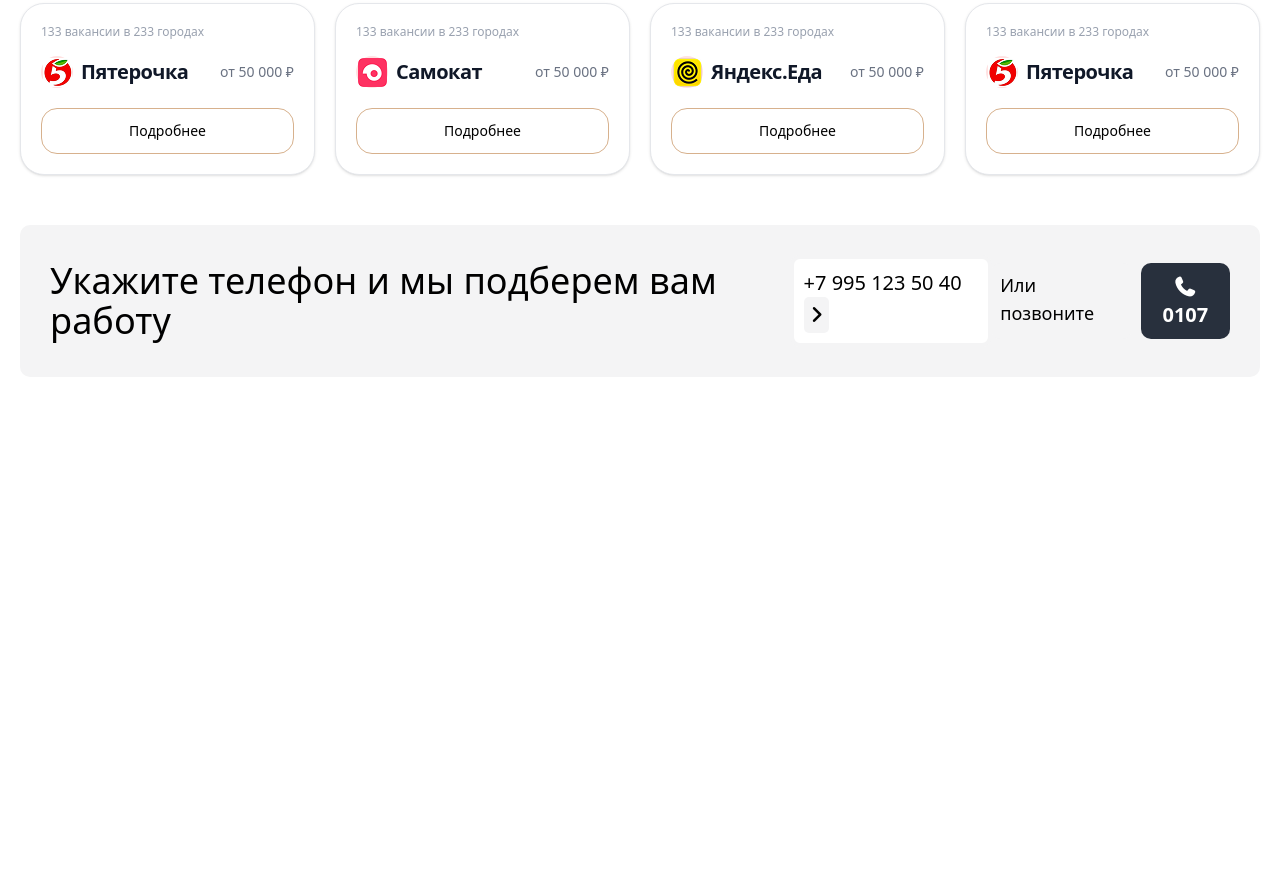
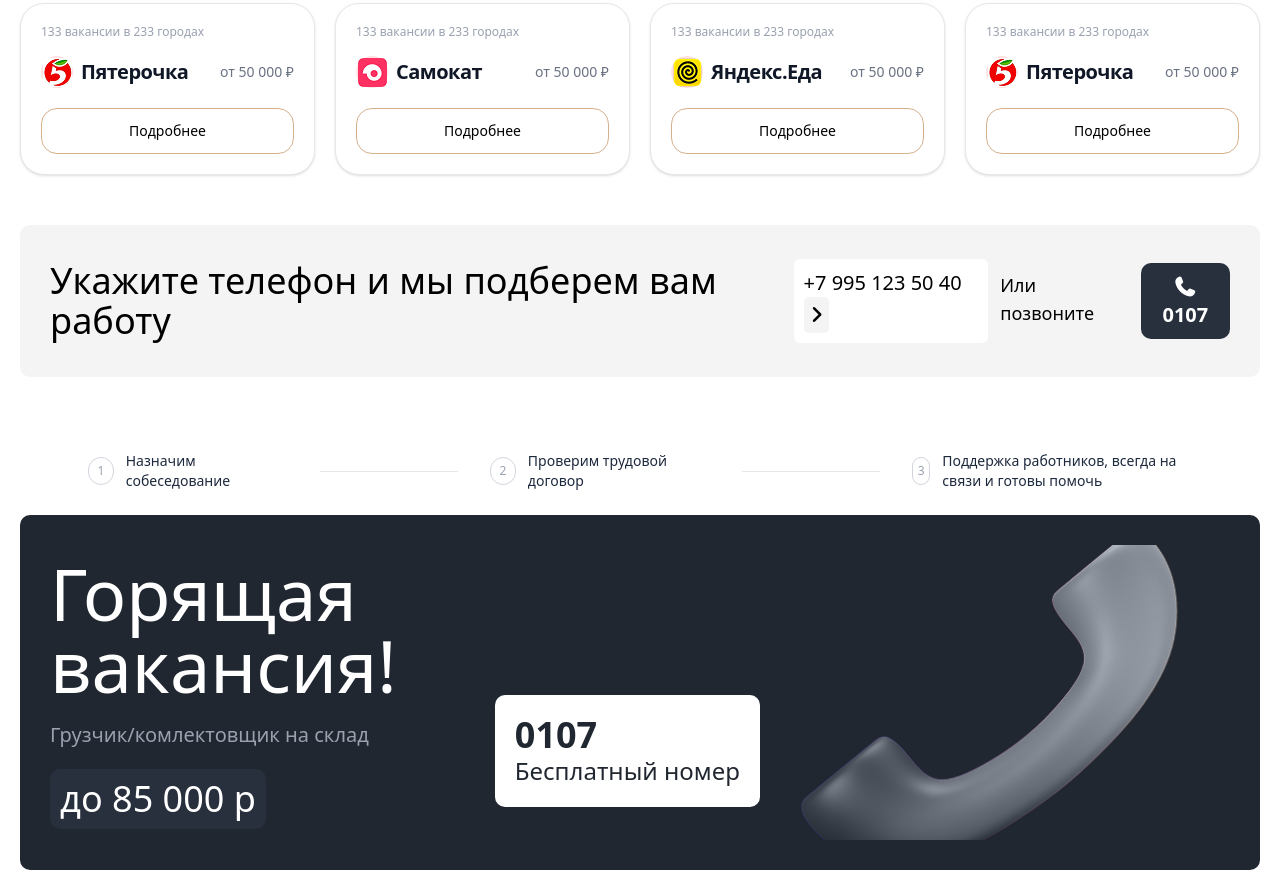
Before and after one commit to RahimaMoon/HAN-work, a website: page index.html in a window 1280 px wide. Shown: the part 1725-2615 px from the top of the page. Before the commit the page ends 2122 px from the top, so only its background shows below. Drawn offline with Linux system fonts and the light colour scheme.

Commit message:
section5

```diff
--- a/index.html
+++ b/index.html
@@ -355,5 +355,52 @@
 
 </div>
 </section>
+<section>
+    <div class="w-full max-w-6xl mx-auto flex flex-col lg:flex-row justify-between items-start lg:items-center gap-y-2 gap-x-4 bg-white p-6 rounded-2xl mt-[50px]">
+
+    <div class="flex items-center gap-3 w-full lg:max-w-[200px]">
+      <div class="w-7 h-7 rounded-full border border-gray-300 flex items-center justify-center text-xs text-gray-400 font-medium">
+        1
+      </div>
+      <span class="text-sm font-medium text-slate-800">Назначим собеседование</span>
+    </div>
+
+    <div class="w-[1px] h-8 bg-gray-200 mx-3.5 lg:mx-4 lg:flex-1 lg:h-[1px] lg:w-auto"></div>
+
+    <div class="flex items-center gap-3 w-full lg:max-w-[220px]">
+      <div class="w-7 h-7 rounded-full border border-gray-300 flex items-center justify-center text-xs text-gray-400 font-medium">
+        2
+      </div>
+      <span class="text-sm font-medium text-slate-800">Проверим трудовой договор</span>
+    </div>
+
+    <div class="w-[1px] h-8 bg-gray-200 mx-3.5 lg:mx-4 lg:flex-1 lg:h-[1px] lg:w-auto"></div>
+
+    <div class="flex items-center gap-3 w-full lg:max-w-[280px]">
+      <div class="w-7 h-7 rounded-full border border-gray-300 flex items-center justify-center text-xs text-gray-400 font-medium">
+        3
+      </div>
+      <span class="text-sm font-medium text-slate-800">Поддержка работников, всегда на связи и готовы помочь</span>
+    </div>
+
+  </div>
+
+
+</section>
+<section class="p-[30px] relative bg-[#212731] text-white flex flex-col lg:flex-row items-center justify-around rounded-[10px]">
+    <div class="flex flex-col gap-y-5 ">
+    <h1 class="text-7xl">Горящая вакансия!</h1>
+    <p class="text-xl text-gray-400">Грузчик/комлектовщик на склад</p>
+    <h3 class="text-4xl p-[10px] bg-[#28303D] rounded-[10px] w-fit">до 85 000 р</h3>
+    <p class="flex lg:hidden text-2xl">Бесплатный номер</p>
+    </div>
+<div class="">
+    <div class="p-[20px] rounded-[10px] bg-white text-[#212731] w-fit absolute lg:top-[180px] lg:right-[500px] z-10">
+        <h1 class="font-bold text-4xl">0107</h1>
+        <p class="hidden lg:flex text-2xl">Бесплатный номер</p>
+    </div>
+    <img class="relative z-50" src="./imgs/Group 794.png" alt="">
+</div>
+</section>
 </body>
 </html>
```
Also changed, not shown: imgs/Group 794.png (added), src/output.css.
